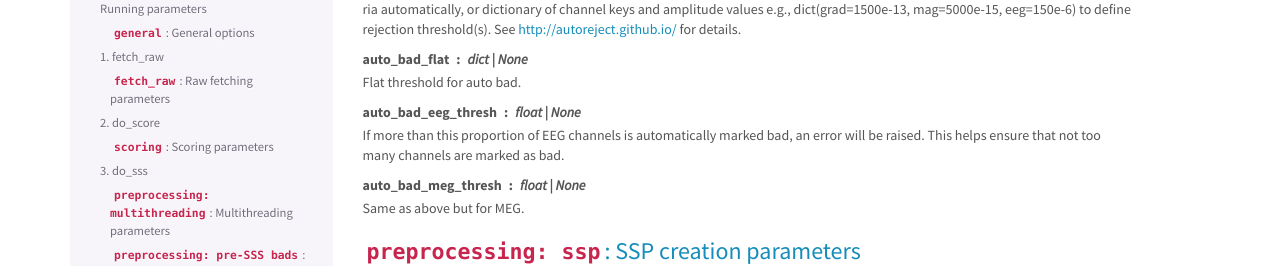
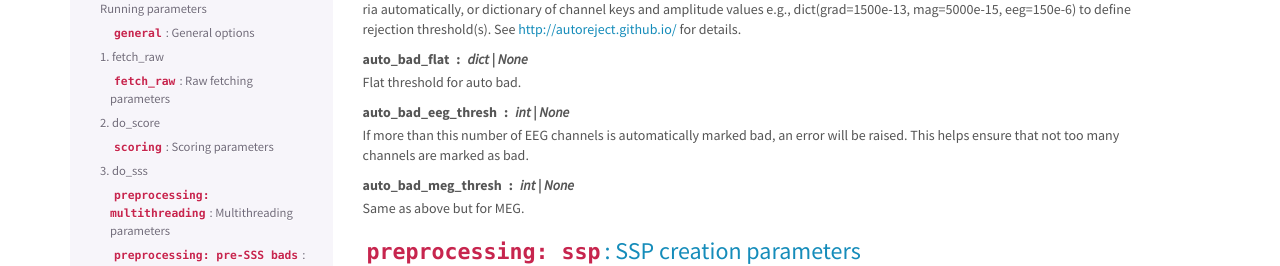
Before and after one commit to LABSN/mnefun, a Sphinx documentation site: the page built from doc/overview.rst, in a window 1280 px wide and 900 px high, scrolled down 6320 px. Shown: the part 157-423 px from the top of the window. Built offline with Sphinx 7.4.7, drawn with Linux system fonts in a browser that asks for light colours; cross-references to code outside the pages are shown as plain code.

Commit message:
proportion → number (#315)
* proportion → number

* types

```diff
--- a/doc/overview.rst
+++ b/doc/overview.rst
@@ -319,11 +319,11 @@ auto_bad_reject : str | dict | None
     http://autoreject.github.io/ for details.
 auto_bad_flat : dict | None
     Flat threshold for auto bad.
-auto_bad_eeg_thresh : float | None
-    If more than this proportion of EEG channels is automatically marked bad,
+auto_bad_eeg_thresh : int | None
+    If more than this number of EEG channels is automatically marked bad,
     an error will be raised. This helps ensure that not too many channels
     are marked as bad.
-auto_bad_meg_thresh : float | None
+auto_bad_meg_thresh : int | None
     Same as above but for MEG.
 
 ``preprocessing: ssp``: SSP creation parameters
```
